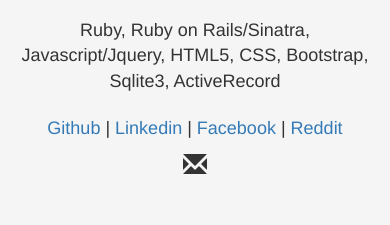
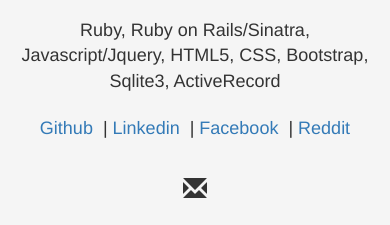
Before and after one commit to Hatemachine01/hatemachine01.github.io, a plain HTML site: page index.html in a window 390 px wide. Shown: the part 619-844 px from the top of the page. Drawn offline with nearby package versions, Linux system fonts and the light colour scheme.

Commit message:
changed responsiveness

```diff
--- a/index.html
+++ b/index.html
@@ -42,18 +42,18 @@
 
 
 
-
+<div class="container">
  <div class="navbar navbar-inner  navbar-bottom">
     <p class="muted credit">
 	    <center>
-		<a href="https://github.com/Hatemachine01">Github</a> |
-		<a href="https://www.linkedin.com/in/juliodevasquez/">Linkedin</a> |
-		<a href="http://facebook.com/Elchicogamer">Facebook</a> |
+		<a href="https://github.com/Hatemachine01">Github</a>&nbsp; |
+		<a href="https://www.linkedin.com/in/juliodevasquez/">Linkedin</a> &nbsp;|
+		<a href="http://facebook.com/Elchicogamer">Facebook</a>&nbsp; |
 		<a href="reddit.com">Reddit</a>
 		</center>
 	</p>
 
-
+</div>
 
 
 <h3 class="contact-trigger   glyphicon glyphicon-envelope" ></h3>
```
